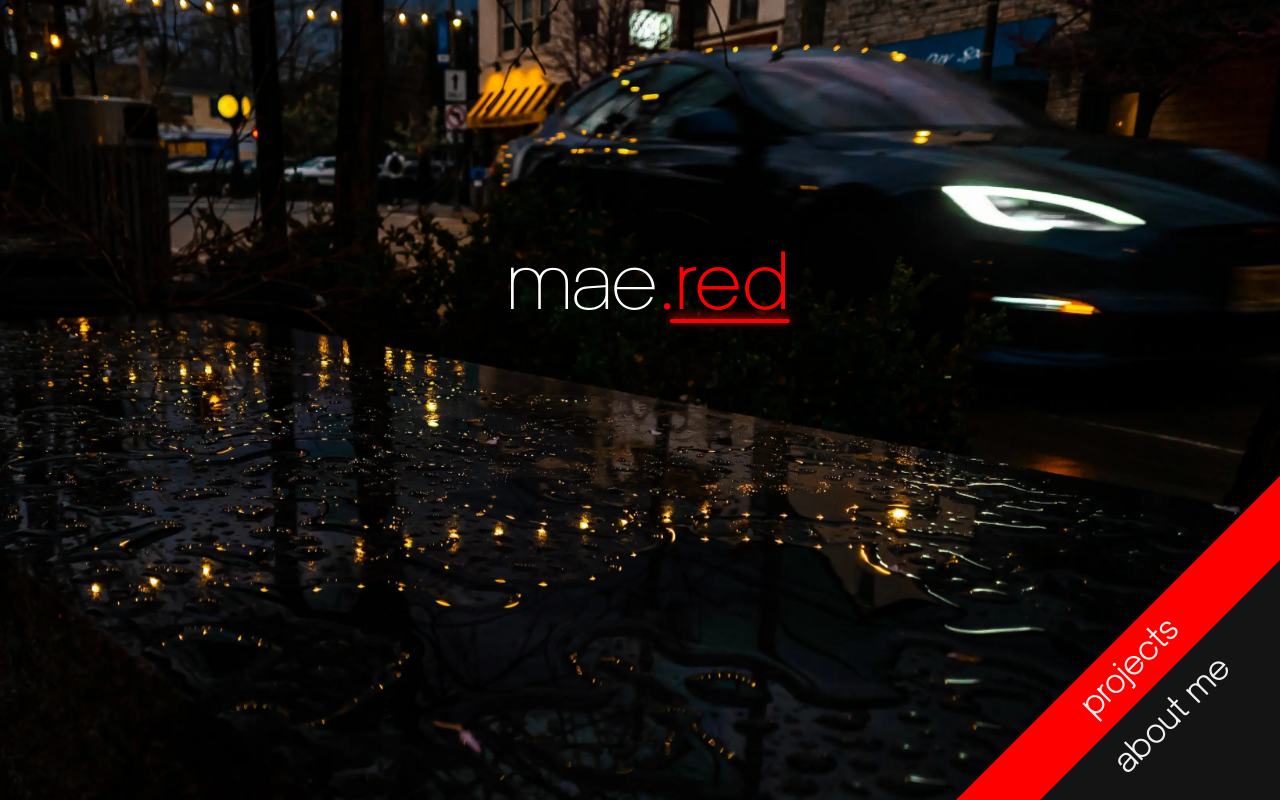
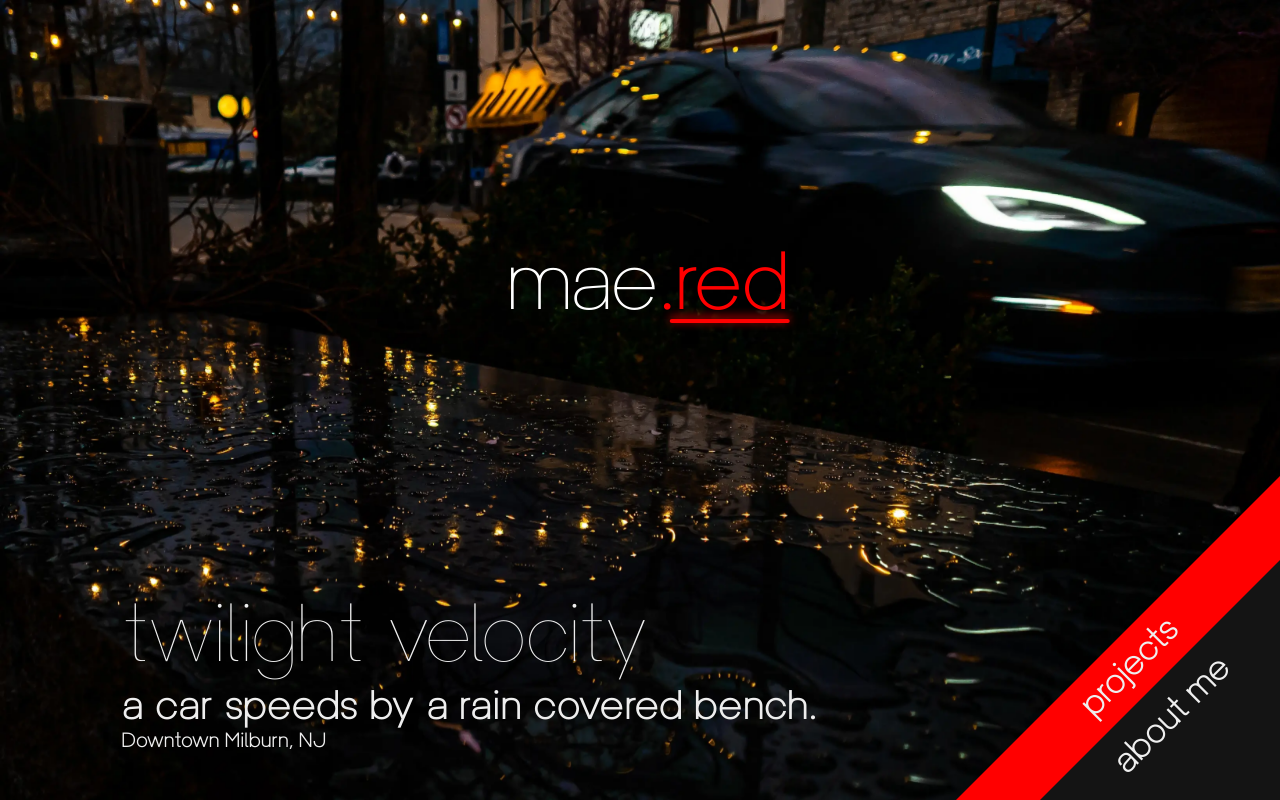
Before and after one commit to mae-su/mae-su.github.io, a plain HTML site: page refresh/index.html in a window 1280 px wide. Drawn offline with Linux system fonts and the light colour scheme.

Commit message:
fixed image alternation, started image descriptions
working on styling image descriptions and details

```diff
--- a/refresh/css/backgrounds/details.json
+++ b/refresh/css/backgrounds/details.json
@@ -2,19 +2,19 @@
     "name":"twilight velocity",
     "alt":"Raindrops on a stone bench in the foreground as a Tesla car passes by at a high speed in the background.",
     "description":"a car speeds by a rain covered bench.",
-    "setting":"Milburn, NJ",
+    "setting":"Downtown Milburn, NJ",
     "contrast":"dark"
 },
 {  "url":"./css/backgrounds/destination.webp",
     "name":"destination",
     "alt":"Tilted view of a distant highway bridge shimmering over water. There are stars in a blue-tinted sky above. A bike handlebar protrudes from the right side of the photo.",
-    "description":"the most advanced assembly i've made.",
-    "setting":"Milburn, NJ",
+    "description":"stars above an overpass.",
+    "setting":"Rochester, NY",
     "contrast":"dark"
 },{  "url":"./css/backgrounds/mk2_intake.webp",
-    "name":"hinged angular intake",
-    "alt":"A geared robotic mechanism sitting in a brightly lit background with drops around it",
+    "name":"angular intake",
+    "alt":"A geared robotic mechanism sitting in a brightly lit environment with drops around it",
     "description":"the most advanced assembly i've made.",
-    "setting":"Milburn, NJ",
+    "setting":"Milburn, NJ - Millburn Robotics",
     "contrast":"light"
 }]
--- a/refresh/css/styles.css
+++ b/refresh/css/styles.css
@@ -172,37 +172,6 @@ body.light-mode {
     }
 }
 
-#navigation {
-    position: absolute;
-    pointer-events: all;
-    width: max-content;
-    bottom: 0%;
-    right: 0%;
-    height: max-content;
-    text-align: left;
-    font-size: 0;
-    font-family: 'Univa Nova', sans-serif;
-    transition: opacity 0.5s ease;
-    animation: opacity-reveal 1s both;
-    animation-delay: 1.5s;
-}
-
-.navbtn {
-    transition: text-shadow 0.5s ease;
-    position: relative;
-    font-size: 3rem;
-    padding: 0.6rem;
-    padding-left: 1rem;
-    font-weight: 400;
-    display: inline-block;
-    text-shadow: 10px -10px 0px #FFF0, 20px -20px 0px #FFF0;
-}
-
-.navbtn:hover {
-    cursor: pointer;
-    text-shadow: 0px 0px 2px var(--nodecolor), 0px 0px 2px var(--nodecolor);
-}
-
 .pageOpen #navigation {
     opacity: 0;
 }
@@ -218,3 +187,26 @@ body.light-mode {
     background: var(--black);
     color: var(--cream);
 }
+#bgDetails{
+    transition:all 0.5s ease;
+    position:absolute;
+    color: var(--white);
+    left: 9.5%;
+    top:73%;
+    text-align: left;
+    font-size: 5rem;
+    opacity:0;
+}
+
+#bgTitle{
+    font-family: 'Univa Nova Hairline';
+}
+
+#bgDesc{
+    font-family: 'Univa Nova';
+    font-size: 0.5em;
+}
+#bgSetting{
+    font-family: 'Univa Nova';
+    font-size: 0.25em;
+}
--- a/refresh/index.html
+++ b/refresh/index.html
@@ -1,9 +1,11 @@
 <!DOCTYPE html>
 <html>
     <head>
+        <link rel="icon" type="image/x-icon" href="../files/logos/mbar-square-transparent.png">
         <script src="main.js" ></script>
         <link href="./css/styles.css" rel="stylesheet">
         <link href="./css/nav.css" rel="stylesheet">
+        <title>mae.red - beta</title>
     </head>
     <body style="background-color:#111111">
 
@@ -20,6 +22,11 @@
             <span id="projectsMenuButton" class="navButton">projects</span>
             <span id="siteMenuButton" class="navButton">about me</span>
           </div>
+        <div id="bgDetails">
+            <div id="bgTitle"></div>
+            <div id="bgDesc"></div>
+            <div id="bgSetting"></div>
+        </div>
 
 
     </body>
--- a/refresh/main.js
+++ b/refresh/main.js
@@ -55,7 +55,10 @@ document.addEventListener('DOMContentLoaded', async function () {
   setMenuSize("30vmin");
   document.documentElement.classList.add('interactable')
   const bg2div = document.getElementById('bg2');
-  delay(750).then(() => bg2div.style.opacity = 1)
+  delay(750).then(() => {
+    bg2div.style.opacity = 1;
+    document.getElementById(`bgDetails`).style.opacity = 1
+  })
   changeBackground()
 }, false);
 
@@ -65,23 +68,34 @@ async function loadBGDetails() {
 }
 
 let currentBackground = 1;
-
+let currentImage = 0
 async function changeBackground() {
   const nextBackground = currentBackground === 1 ? 2 : 1;
-
   const details = await loadBGDetails();
-  const nextDetails = details[(currentBackground - 1) % details.length];
+  if (currentImage === details.length){
+    currentImage= 0;
+  }
+  const nextDetails = details[currentImage];
 
   const img = new Image();
   img.onload = function () {
+
     nextBGDiv = document.getElementById(`bg${nextBackground}`)
     currentBGDiv = document.getElementById(`bg${currentBackground}`)
     nextBGDiv.style.backgroundImage = `url(${nextDetails.url})`;
 
     nextBGDiv.style.opacity = 1;
     currentBGDiv.style.opacity = 0;
+    currentBackground = nextBackground;
 
-    currentBackground = nextBackground;
+    titleDiv = document.getElementById(`bgTitle`)
+    titleDiv.textContent = nextDetails.name;
+    descDiv = document.getElementById(`bgDesc`)
+    descDiv.textContent = nextDetails.description;
+    settingDiv = document.getElementById(`bgSetting`)
+    settingDiv.textContent = nextDetails.setting;
+
+    currentImage +=1
     delay(bgDelay).then(() => changeBackground())
   }
   img.src = nextDetails.url;
```
